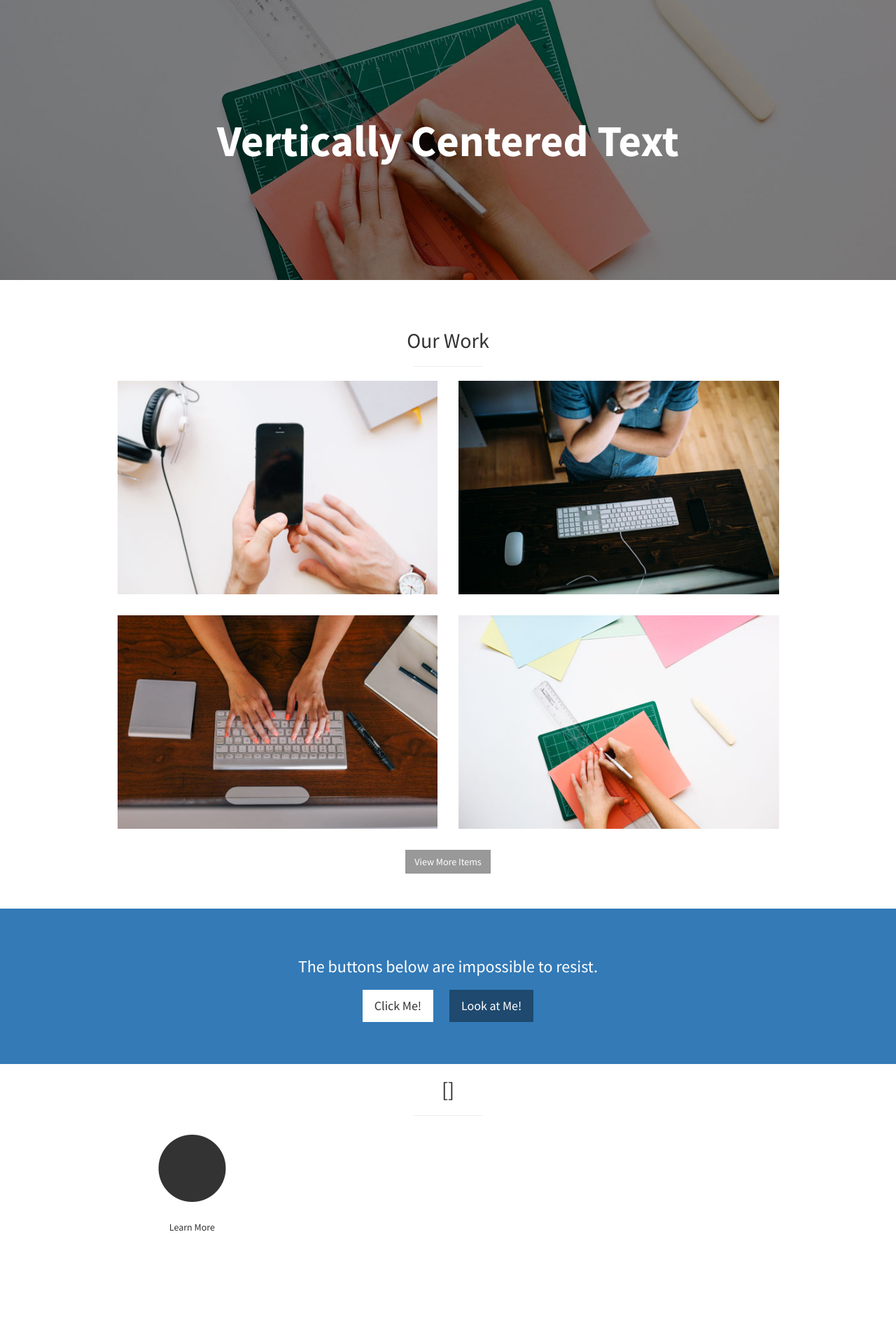
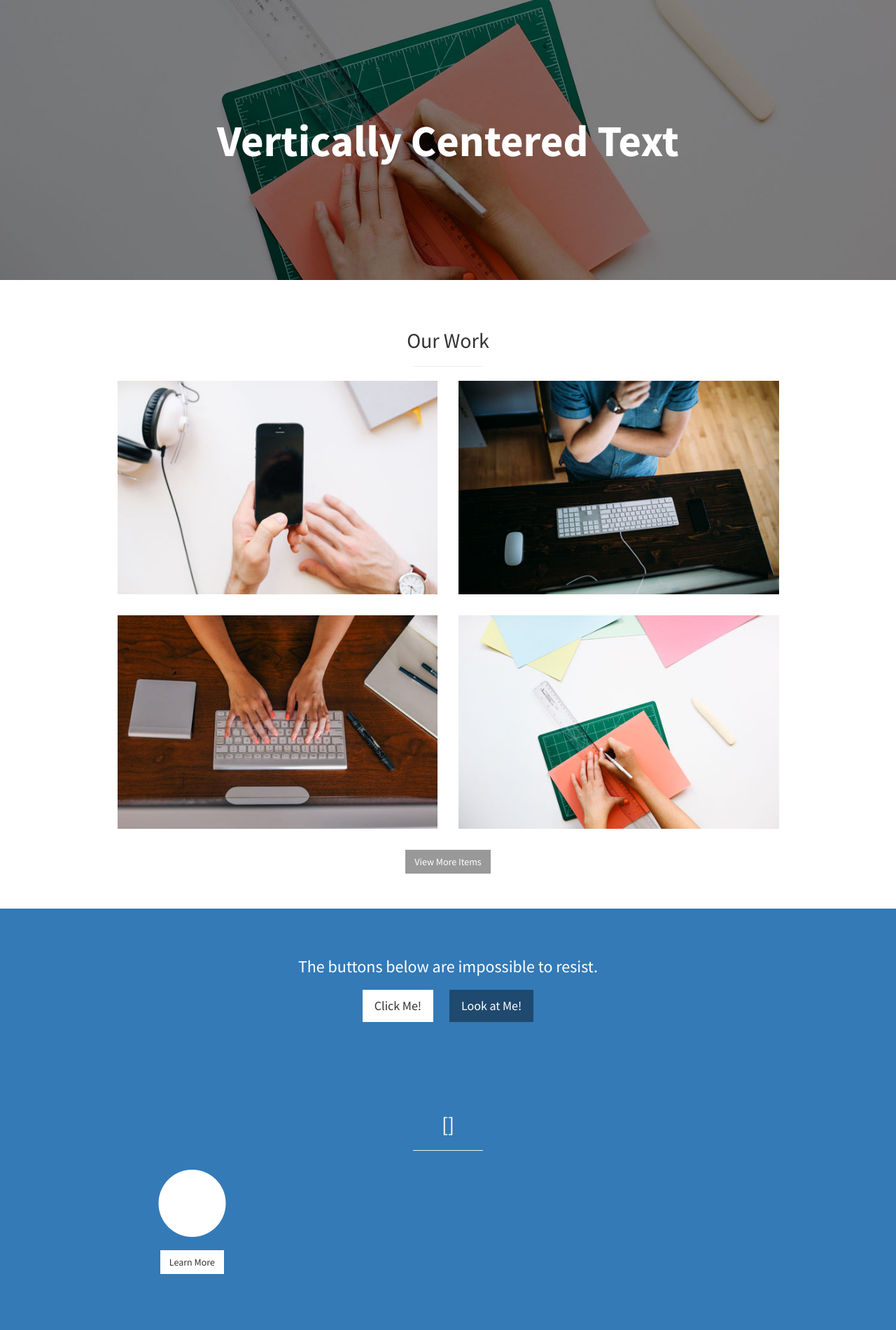
Before and after one commit to Deadlyelder/test-jekyll-gh-pages, a Jekyll site: the page built from index.html, in a window 1280 px wide. Shown: the part 1572-3472 px from the top of the page at 70% size. Built offline with Jekyll 4.4.1, drawn with Linux system fonts in a browser that asks for light colours; grey boxes are pictures that could not be loaded.

Commit message:
Update test.html

```diff
--- a/_includes/test.html
+++ b/_includes/test.html
@@ -1,4 +1,4 @@
-<section id="map" class="map">
+<section id="services" class="services bg-primary">
 
   <div class="container">
     <div class="row text-center">
```
